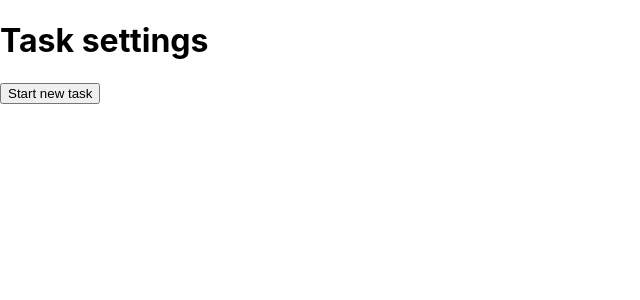
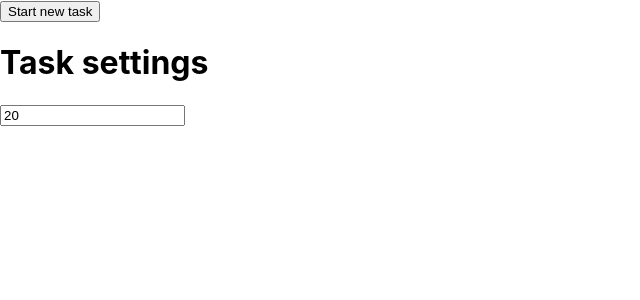
Before and after one commit to vshmakov/frontend-examples, a React (Create React App) app: page / in a window 1280 px wide. Both pictures are taken after a click on the button "Change settings". Shown: the top 300 px of the page, without its empty margins (0-640 px from the left). Built offline with nearby package versions, Linux system fonts and the light colour scheme.

Commit message:
Showed examples count

```diff
--- a/src/App.tsx
+++ b/src/App.tsx
@@ -2,6 +2,7 @@ import React from 'react';
 import {Solve} from "./Example/Solve";
 import {ExampleProvider} from "./Example/ExampleProvider";
 import {TaskProvider} from "./Task/TaskProvider";
+import {TaskSettingsProvider} from "./Task/TaskSettingsProvider";
 import {ExampleGenerator} from './Example/ExampleGenerator'
 import {CoefficientGenerator} from "./Example/CoefficientGenerator";
 import {OperationGeneratorCollection} from "./Example/OperationGeneratorCollection";
@@ -11,10 +12,14 @@ const operationGeneratorCollection = new OperationGeneratorCollection([new AddGe
 const coefficientGenerator = new CoefficientGenerator()
 const exampleGenerator = new ExampleGenerator(operationGeneratorCollection, coefficientGenerator)
 const exampleProvider = new ExampleProvider(exampleGenerator)
-const taskProvider = new TaskProvider()
+const taskSettingsProvider = new TaskSettingsProvider()
+const taskProvider = new TaskProvider(taskSettingsProvider)
 
 export default function App() {
     return (
-        <Solve taskProvider={taskProvider} exampleProvider={exampleProvider}/>
+        <Solve
+            taskProvider={taskProvider}
+            taskSettingsProvider={taskSettingsProvider}
+            exampleProvider={exampleProvider}/>
     )
 }
--- a/src/Example/Solve.tsx
+++ b/src/Example/Solve.tsx
@@ -5,8 +5,10 @@ import {TaskProvider} from "../Task/TaskProvider";
 import {ExampleProvider} from "./ExampleProvider";
 import {Task} from "../Task/Task";
 import {TaskConfig} from "../Task/TaskConfig";
+import {TaskSettingsProvider} from "../Task/TaskSettingsProvider";
 
 interface Props {
+    taskSettingsProvider: TaskSettingsProvider
     taskProvider: TaskProvider
     exampleProvider: ExampleProvider
 }
@@ -27,17 +29,17 @@ export class Solve extends React.Component<Props, State> {
     }
 
     public render() {
+        if (this.state.showTaskConfig) {
+            return <TaskConfig startNewTask={this.startNewTask.bind(this)} taskSettingsProvider={this.props.taskSettingsProvider}/>
+        }
+
         const task = this.getCurrentOrNewTask()
 
         if (this.state.showTaskHistory) {
             return <TaskResult task={task} startNewTask={this.startNewTask.bind(this)}/>
         }
 
-        if (this.state.showTaskConfig) {
-            return <TaskConfig startNewTask={this.startNewTask.bind(this)}/>
-        }
-
-        return (
+                return (
             <div>
                 <form onSubmit={this.submitHandler.bind(this)}>
                     <h1>Example #{task.rightExamplesCount} from {task.taskSettings.examplesCount}</h1>
--- a/src/Profile/Profile.ts
+++ b/src/Profile/Profile.ts
@@ -1,10 +1,6 @@
-import {OperationSetting} from "./OperationSetting";
-
 export class Profile {
     public constructor(
         public readonly name: string,
-        public readonly examplesCount: number,
-        public readonly addSetting: OperationSetting
     ) {
     }
 }
--- a/src/Task/TaskConfig.tsx
+++ b/src/Task/TaskConfig.tsx
@@ -1,17 +1,24 @@
 import React from "react";
+import {TaskSettingsProvider} from "./TaskSettingsProvider";
 
 interface Props {
+    taskSettingsProvider: TaskSettingsProvider
     startNewTask: () => void
 }
 
 export class TaskConfig extends React.Component<Props> {
     render() {
+        const currentSettings = this.props.taskSettingsProvider.getCurrentSettings()
+
         return (
             <div>
-                <h1>Task settings</h1>
                 <div>
                     <button onClick={this.props.startNewTask}>Start new task</button>
                 </div>
+                <h1>Task settings</h1>
+                <form>
+                    <input type="number" value={currentSettings.examplesCount}/>
+                </form>
             </div>
         )
     }
--- a/src/Task/TaskProvider.ts
+++ b/src/Task/TaskProvider.ts
@@ -1,14 +1,16 @@
 import {Task} from "./Task";
-import {TaskSettings} from './TaskSettings'
-import {ExampleSettings} from '../Example/ExampleSettings'
+import {TaskSettingsProvider} from "./TaskSettingsProvider";
 
 export class TaskProvider {
     private currentTask: Task | null = null
 
+    public constructor(private readonly taskSettingsProvider: TaskSettingsProvider) {
+    }
+
     public getCurrentOrNewTask(): Task {
         if (null == this.currentTask) {
             this.currentTask = new Task(
-                new TaskSettings(20, new ExampleSettings(1, 9, 1, 10))
+                this.taskSettingsProvider.getCurrentSettings()
             )
         }
 
--- a/src/Task/TaskResult.tsx
+++ b/src/Task/TaskResult.tsx
@@ -12,14 +12,14 @@ export class TaskResult extends React.Component<Props> {
 
         return (
             <div>
+                <div>
+                    <button onClick={this.props.startNewTask}>Start new task</button>
+                </div>
                 <h1>Task result</h1>
                 <ul>
                     <li>Solved examples count: {task.solvedExamplesCount}</li>
                     <li>Errors count: {task.wrongExamplesCount}</li>
                 </ul>
-                <div>
-                    <button onClick={this.props.startNewTask}>Start new task</button>
-                </div>
                 <h2>Examples</h2>
                 <table>
                     <thead>
--- /dev/null
+++ b/src/Task/TaskSettingsProvider.ts
@@ -0,0 +1,8 @@
+import {ExampleSettings} from "../Example/ExampleSettings";
+import {TaskSettings} from "./TaskSettings";
+
+export class TaskSettingsProvider {
+    public getCurrentSettings(): TaskSettings {
+        return new TaskSettings(20, new ExampleSettings(1, 9, 1, 10))
+    }
+}
```
Also changed, not shown: src/Profile/OperationSetting.ts (deleted, +0 -8 lines), src/Profile/ProfileProvider.ts (deleted, +0 -13 lines).
